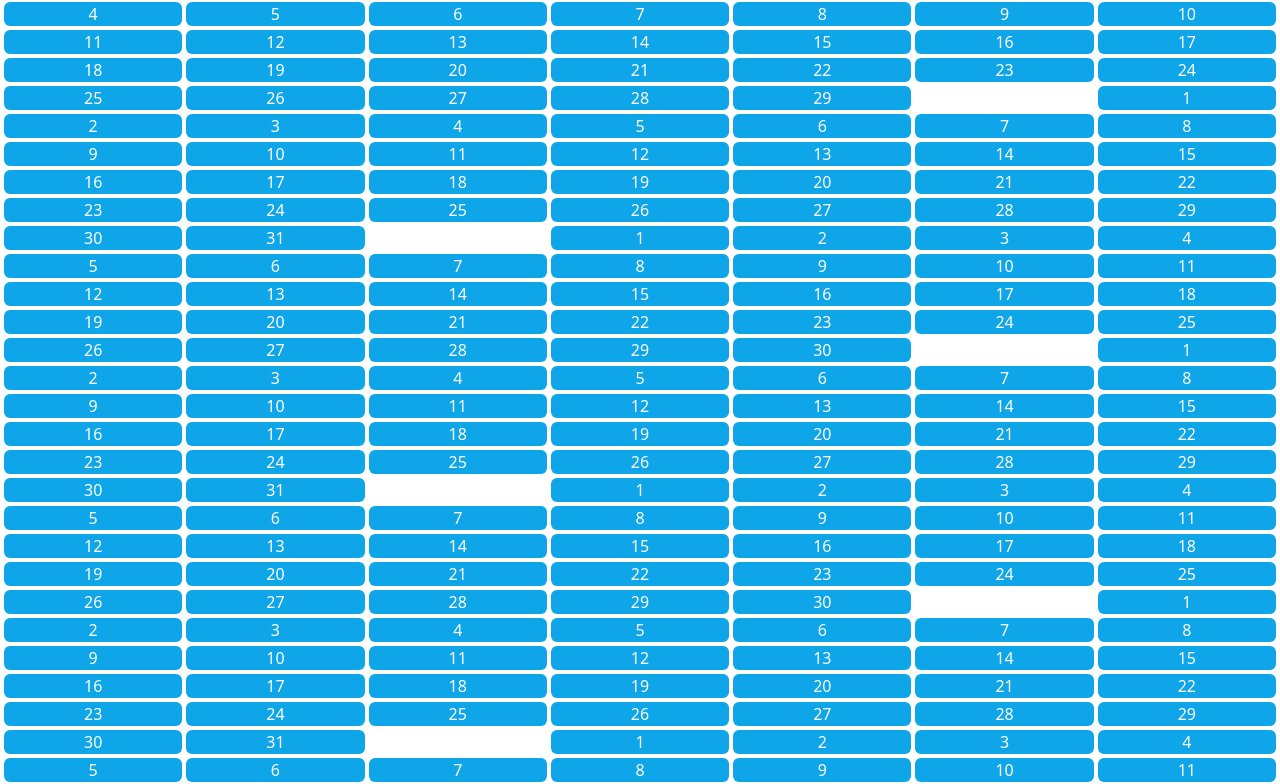
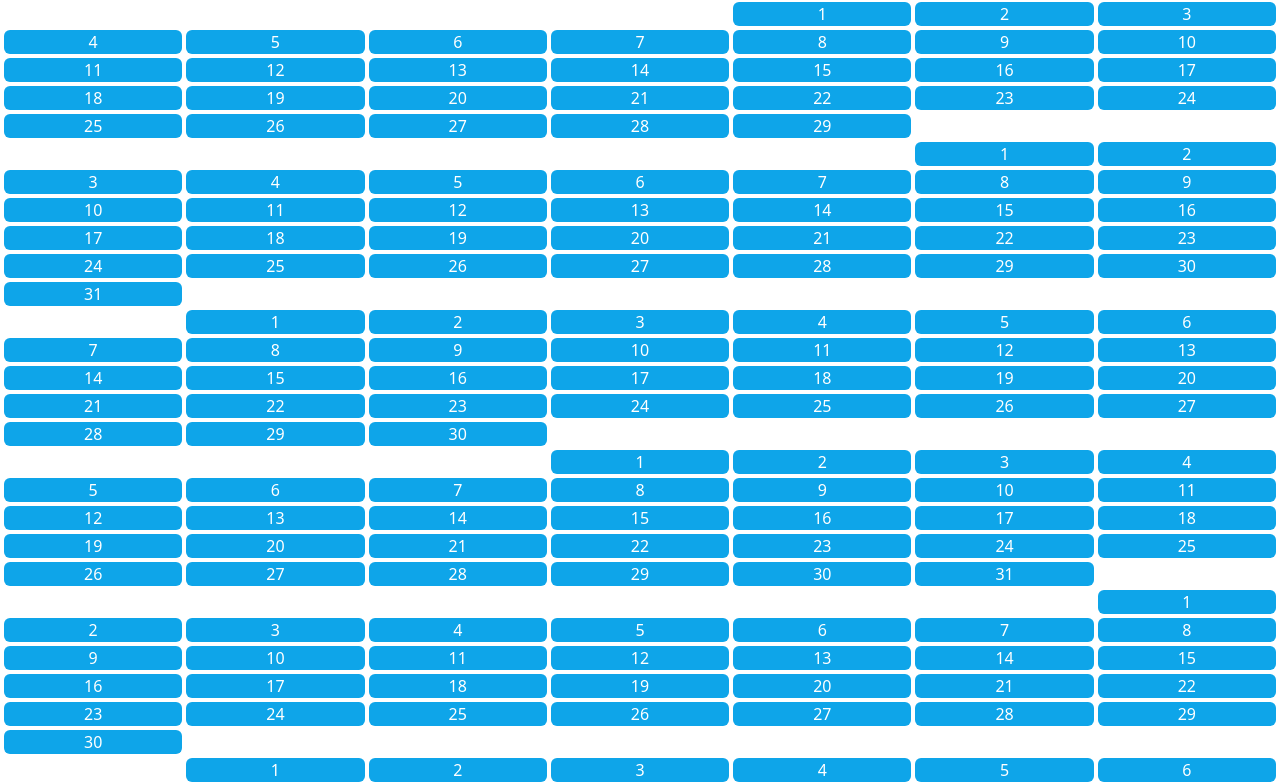
Before and after one commit to nemo-shen/noi, a Vue app: page / in a window 1280 px wide. Shown: the part 266-1050 px from the top of the page. Built offline with nearby package versions, Linux system fonts and the light colour scheme.

Commit message:
feat(calendar): pad start and end days

```diff
--- a/packages/core/useCalendar/index.ts
+++ b/packages/core/useCalendar/index.ts
@@ -144,7 +144,8 @@ export const useCalendar = (options: UseCalendarOptions = {}) => {
     month: number = -1
   ): Day[][] => {
     if (year && month === -1) {
-      const months = Array.from({ length: 12 }, (_, k) => k + 1).map((m) =>
+      const months = Array.from({ length: 12 }, (_, k) => k + 1)
+        .map((m) =>
           Array.from({ length: getDays(year, m) }, (_, index) => {
             const date = new Date()
             date.setFullYear(year)
@@ -159,6 +160,25 @@ export const useCalendar = (options: UseCalendarOptions = {}) => {
             return day
           })
         )
+        .map((item) => {
+          const fillMonth = Array.from({ length: item[0].week }, (k) => ({
+            name: k,
+            value: null,
+            week: null,
+            disabled: true,
+          }))
+            .concat(item)
+            .concat(
+              Array.from({ length: 6 - item[item.length - 1].week }, (k) => ({
+                name: k,
+                value: null,
+                week: null,
+                disabled: true,
+              }))
+            )
+          return fillMonth
+        })
+
       return months
     }
     return [
--- a/src/demo/UseCalendar.vue
+++ b/src/demo/UseCalendar.vue
@@ -35,15 +35,12 @@ const {
     <div class="text-center" v-for="week in weekDays">{{ week }}</div>
     <template v-for="(days, index) in getDays(2024)" :key="index">
       <div
-        class="bg-sky-500 text-center text-white rounded-md"
+        class="text-center text-white rounded-md"
+        :class="{ 'bg-sky-500': !day.disabled }"
         v-for="day in days"
       >
-        {{ day.name }}
+        <template v-if="!day.disabled">{{ day.name }}</template>
       </div>
-      <br />
     </template>
-    <!-- <span>{{ day.name }}:{{ day.week }},</span> -->
-    <!-- <br />
-    <br /> -->
   </div>
 </template>
```
Lines whose indentation alone changed are shown as unchanged.
